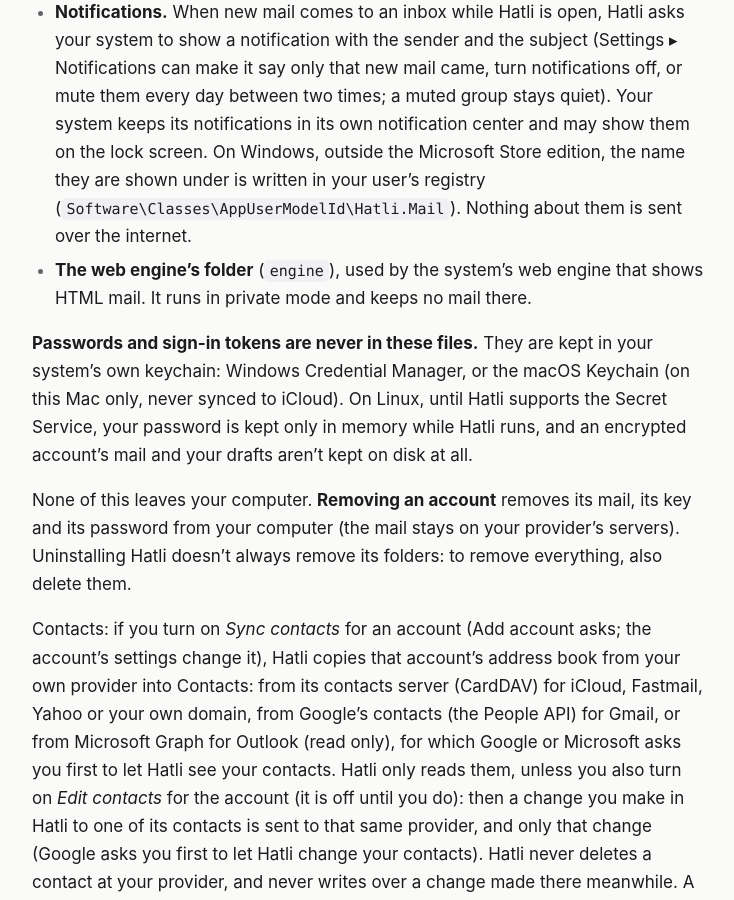
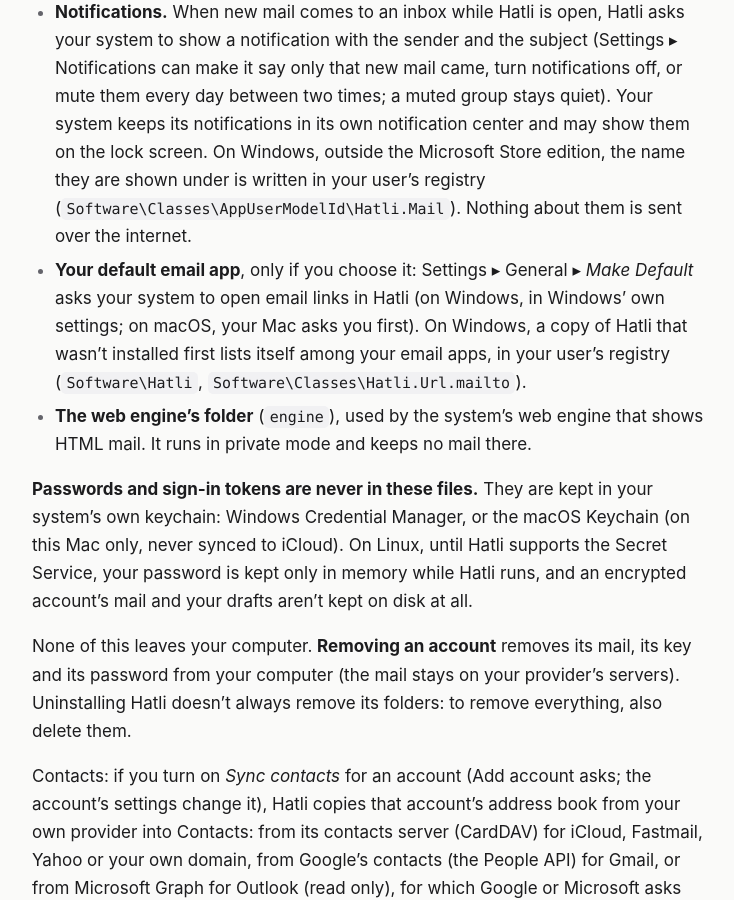
Before and after one commit to pulsar-a/documents, a Jekyll site: the page built from hatli/privacy-policy.md, in a window 1280 px wide and 900 px high, scrolled down 3147 px. Shown: the whole window, without its empty margins (272-1006 px from the left). Built offline with Jekyll 4.4.1, drawn with Linux system fonts in a browser that asks for light colours; our own code applies the rules of GitHub Pages for plain Markdown files.

Commit message:
docs(hatli): say what making Hatli your default email app changes

```diff
--- a/hatli/privacy-policy.md
+++ b/hatli/privacy-policy.md
@@ -90,6 +90,10 @@ Settings ▸ Storage shows how much space each part takes and opens the folder.
   notification center and may show them on the lock screen. On Windows, outside the Microsoft Store edition, the
   name they are shown under is written in your user's registry (`Software\Classes\AppUserModelId\Hatli.Mail`).
   Nothing about them is sent over the internet.
+- **Your default email app**, only if you choose it: Settings ▸ General ▸ *Make Default* asks your system to open email
+  links in Hatli (on Windows, in Windows' own settings; on macOS, your Mac asks you first). On Windows, a copy of Hatli
+  that wasn't installed first lists itself among your email apps, in your user's registry (`Software\Hatli`,
+  `Software\Classes\Hatli.Url.mailto`).
 - **The web engine's folder** (`engine`), used by the system's web engine that shows HTML mail. It runs in private
   mode and keeps no mail there.
 
```
